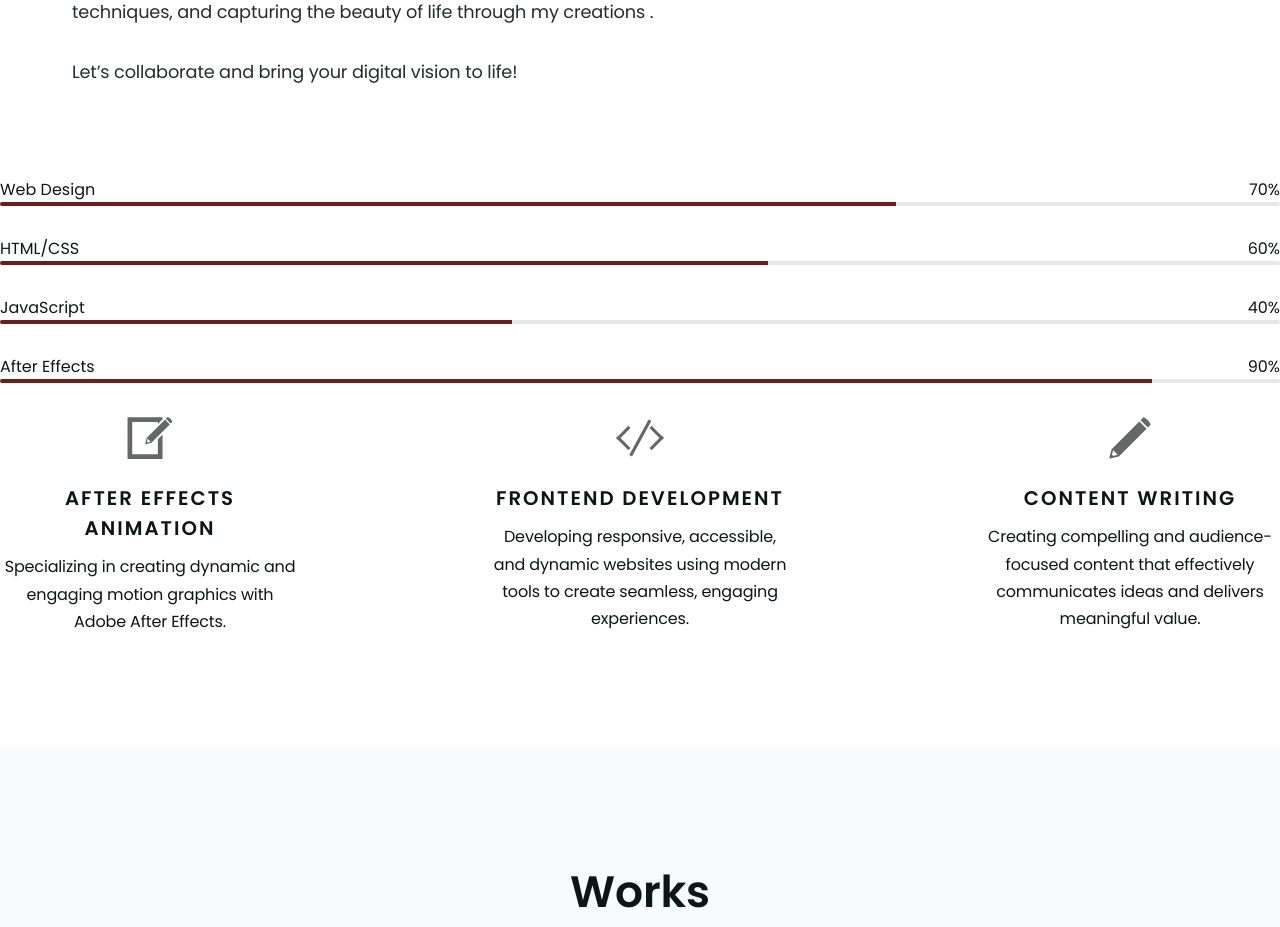
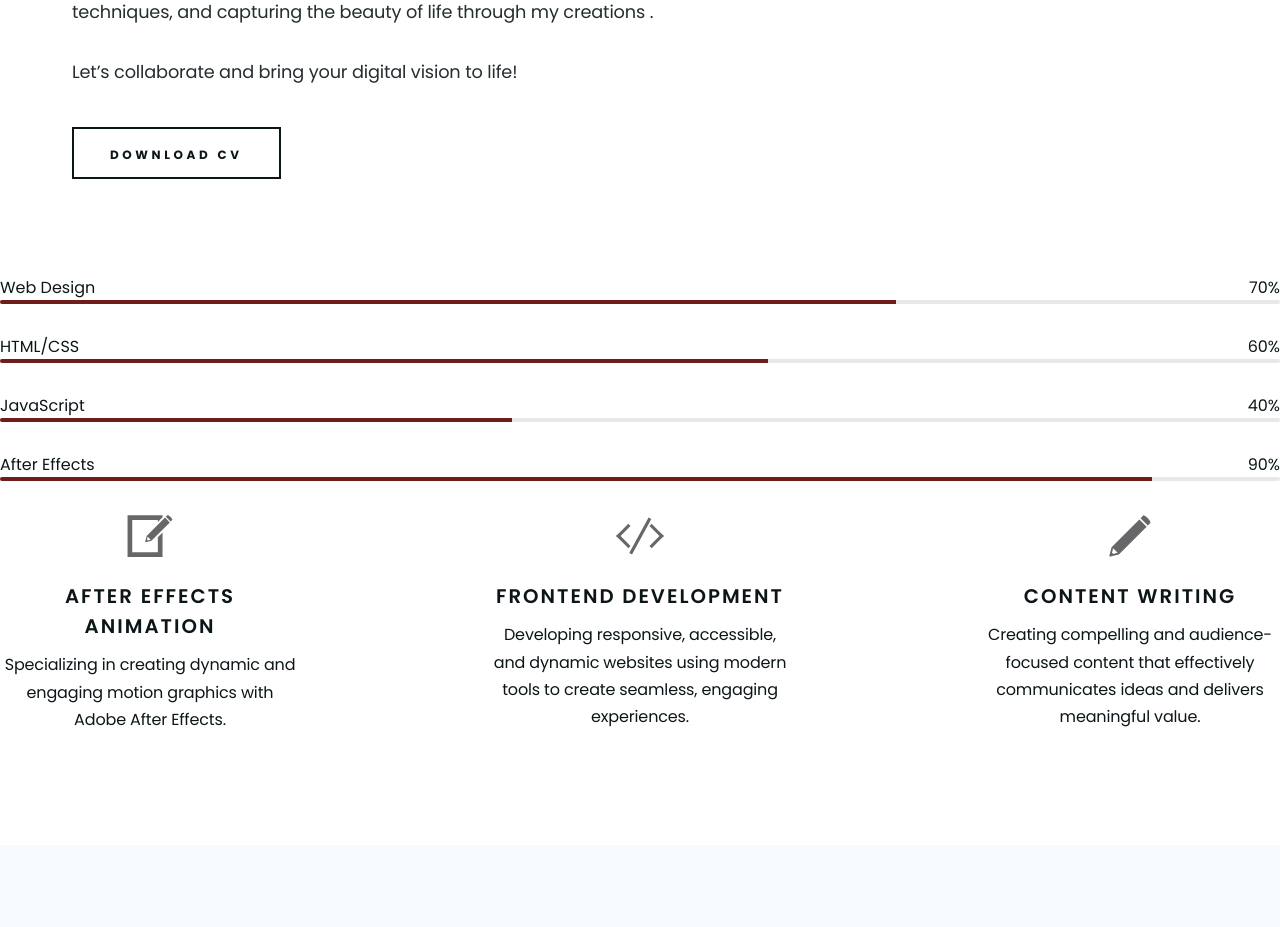
Before and after one commit to vncezxc/MyPortfolio, a plain HTML site: page index.html in a window 1280 px wide. Shown: the part 1380-2307 px from the top of the page. Drawn offline with nearby package versions, Linux system fonts and the light colour scheme.

Commit message:
Update index.html

```diff
--- a/index.html
+++ b/index.html
@@ -116,7 +116,9 @@
                   and capturing the beauty of life through my creations
             . <br /><br />Let’s collaborate and bring your digital vision to life!
             </p>
-
+            <div class="about-download-btn">
+              <a href="#!" class="btn btn-white">Download CV</a>
+            </div>
             </div>
             </div>
           </div>
```
